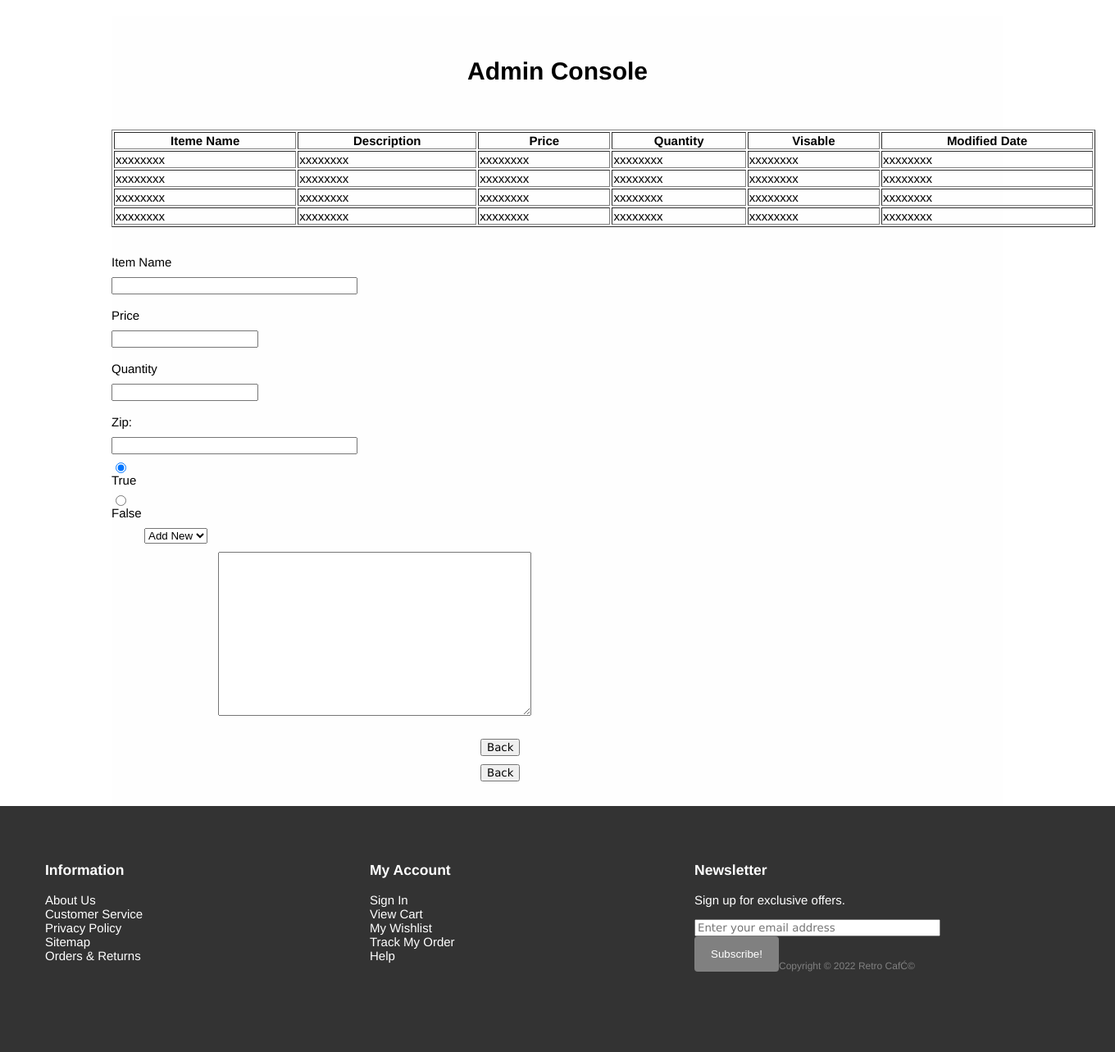
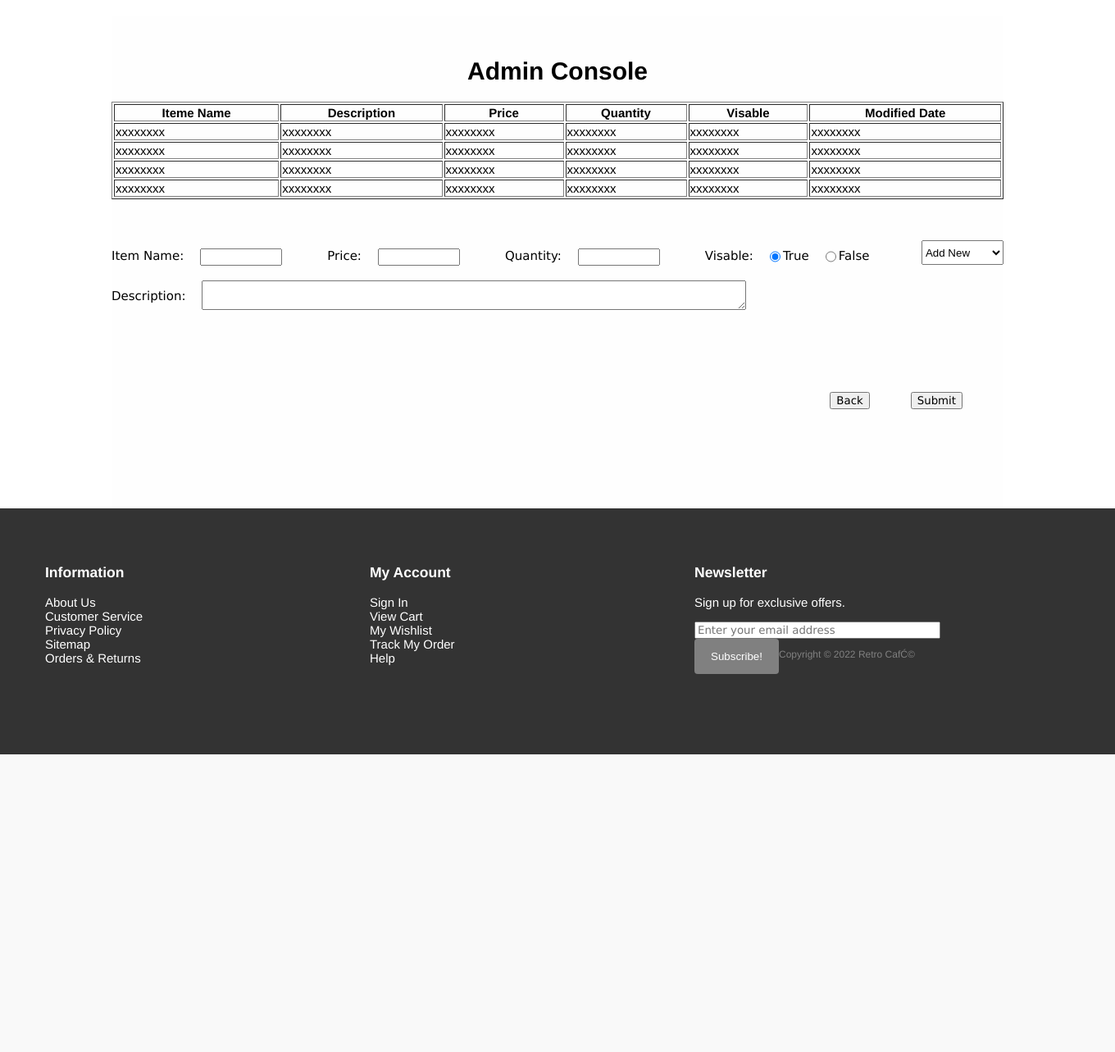
Before and after one commit to jason45992/RetroCafe, a PHP site: page /admin_console.html in a window 1360 px wide. Shown: the part 50-1333 px from the top of the page at 82% size. After the commit the page ends 970 px from the top, so only its background shows below. Run offline with PHP 8.4, Linux system fonts and the light colour scheme.

Commit message:
Update admin page

```diff
--- a/account_admin.html
+++ b/account_admin.html
@@ -52,7 +52,7 @@
 			<label for="Username">Email: xxxxx@xx.com</label>
 			<br><br>
 
-			<button>Admin Console</button>
+			<button onclick="location.href='admin_console.html'">Admin Console</button>
 
 		</div>
 
--- a/admin_console.html
+++ b/admin_console.html
@@ -40,7 +40,7 @@
 
 	<!-- Content -->
 	<div id="wrapper">
-		<h1>Admin Console</h1><br><br>
+		<h1>Admin Console</h1>
 
 		<div id="adminConsole_content">
 			<table border="1">
@@ -91,33 +91,50 @@
 				</tr>
 
 			</table>
-			<br><br>
+			<form action="show_get.php" method="get">
+				<div class="row">
+					<div>
+						<label for="item_name">Item Name:</label>
+						<input type="text" name="item_name" id="item_name">
+					</div>
+					<div>
+						<label for="price">Price:</label>
+						<input type="number" name="price" id="price">
+					</div>
+					<div>
+						<label for="quantity">Quantity:</label>
+						<input type="number" name="quantity" id="quantity">
+					</div>
+					<div>
+						<label class="radio-header">Visable:</label>
+						<div class="radio-grp">
+							<input type="radio" name="visable" value="true" checked>
+							<label for="visable">True</label>
+							<input type="radio" name="visable" value="false">
+							<label for="visable">False</label>
+						</div>
+					</div>
+					<div class="form-dropdown">
+						<select size="1" name="chooseitem">
+							<option>Add New</option>
+							<option value="item1"> Item #1 </option>
+							<option value="item2"> Item #2 </option>
+							<option value="item3"> Item #3 </option>
+						</select>
+					</div>
 
-			<label>Item Name <input type="text" name="item_name" id="item_name" size="54"></label><br>
+				</div>
 
-			<label>Price <input type="number" name="price" id="price"></label><br>
+				<br>
+				<label id="description-label" for="description">Description:</label>
+				<textarea type="textarea" name="description" id="description" rows="2" cols="80"></textarea>
 
-			<label>Quantity <input type="number" name="quantity" id="quantity"></label><br>
+			</form>
+			<div class="form-btn-group">
+				<input type="button" value="Back">
+				<input type="submit" value="Submit">
+			</div>
 
-			<label>Zip: <input type="text" name="zip" id="zip" maxlength="5" size="5"></label>
-
-			<input type="radio" name="visable" value="true" checked> True<br>
-			<input type="radio" name="visable" value="false"> False<br>
-
-			<form action="show_get.php" method="get">
-				<select size="1" name="chooseitem">
-					<option>Add New</option>
-					<option value="item1"> Item #1 </option>
-					<option value="item2"> Item #2 </option>
-					<option value="item3"> Item #3 </option>
-			</form>
-
-			<label for="feedback">Description</label>
-			<textarea type="textarea" name="description" id="description" rows="4" cols="35"></textarea><br>
-
-
-			<input type="submit" value="Back">
-			<input type="submit" value="Back">
 
 		</div>
 	</div>
@@ -156,7 +173,7 @@
 						</button>
 					</span>
 				</div>
-				<br>
+
 				<p class="copyright">Copyright &copy; 2022 Retro Café</p>
 			</div>
 		</div>
--- a/mystyle.css
+++ b/mystyle.css
@@ -41,21 +41,17 @@ header img {
 	padding: 30px 0px 0px 280px;
 }
 
-
 form {
 	font-family: Verdana, Arial, sans-serif;
-	padding: 10px 15px 30px 40px;
 }
 
 form label {
 	float: left;
-	width: 150px;
 	text-align: right;
 	padding-right: 20px;
 	margin-top: 10px;
 }
 
-input[type=text],
 input[type=email] {
 	width: 300px;
 }
@@ -65,13 +61,13 @@ input[type=submit] {
 }
 
 input,
-textarea {
+.rightcolumn textarea {
 	font-family: Verdana, Arial, sans-serif;
 	margin-top: 10px;
 	display: block;
 }
 
-textarea {
+.rightcolumn textarea {
 	width: 382px;
 	height: 200px;
 	margin-left: 90px;
@@ -106,13 +102,58 @@ button:hover {
 
 /*Admin Console Page*/
 #adminConsole_content>table {
-	width: 1200px;
+	width: 100%;
 	margin: auto;
 }
 
-#adminConsole_content>input,
+#adminConsole_content .row {
+	display: flex;
+	justify-content: space-between;
+	padding-top: 50px;
+}
+
+#adminConsole_content input,
 textarea {
-	font-family: Verdana, Arial, sans-serif;
-	margin-top: 10px;
 	display: flex;
 }
+
+.row>div label {
+	text-align: left;
+}
+
+.radio-header {
+	text-align: left;
+}
+
+.radio-grp {
+	display: flex;
+	margin-top: auto;
+	width: 80px;
+}
+
+.radio-grp input{
+    margin-top: 12px;
+}
+
+.form-dropdown select {
+	width: 100px;
+	height: 30px;
+	margin-left: 50px;
+}
+
+.form-btn-group {
+	display: flex;
+    justify-content: flex-end;
+}
+
+.form-btn-group input {
+	display: flex;
+	justify-content: space-between;
+    margin-right: 50px;
+	margin-top: 100px;
+}
+
+#adminConsole_content input{
+	max-width: 100px;
+	margin-left: 0;
+}
```
